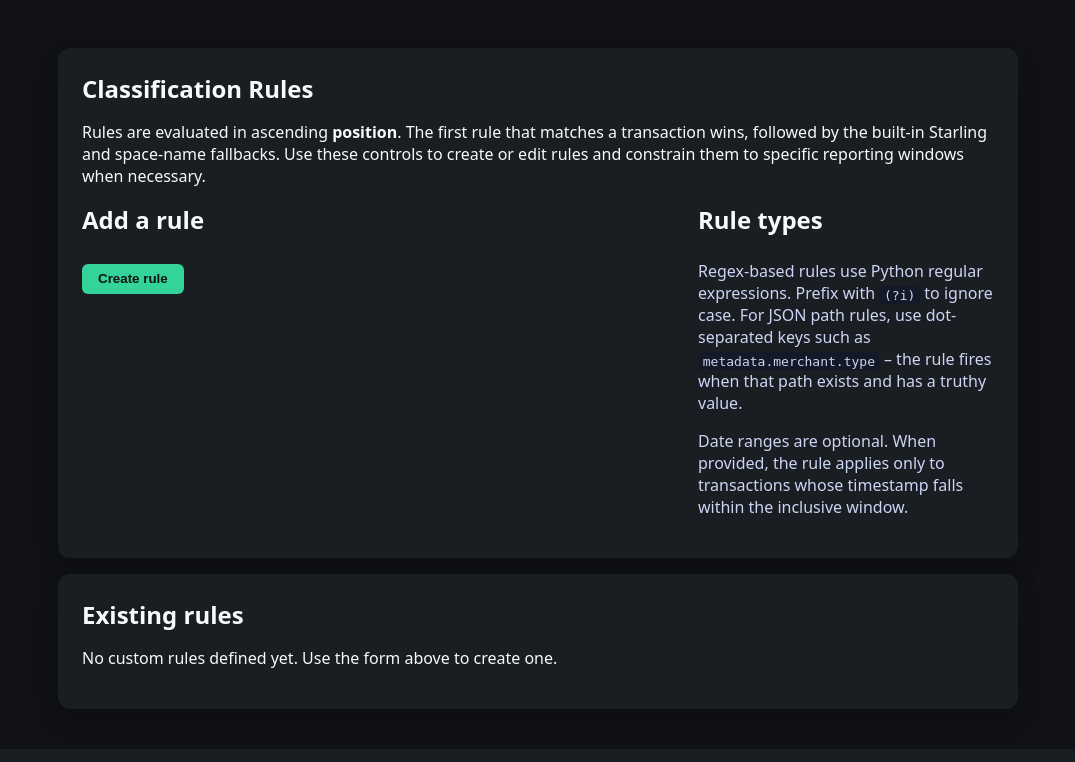
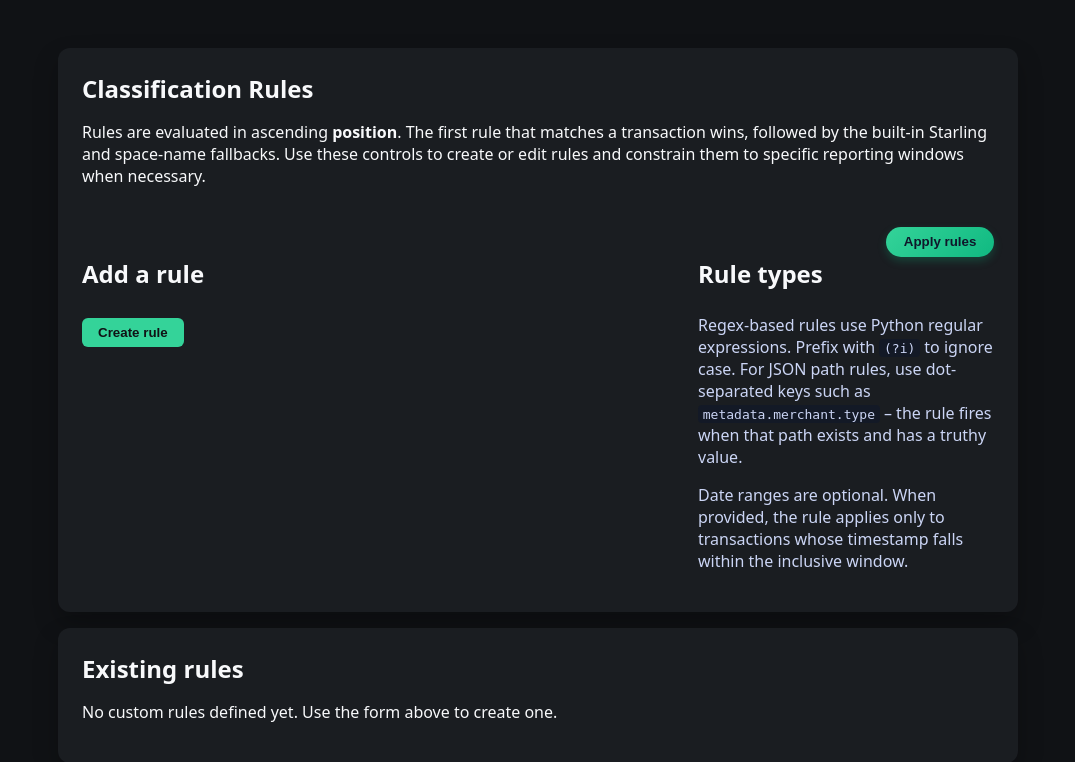
Before and after one commit to sebbacon/starling, a Django app: template templates/spaces/classification_rules.html in a window 1280 px wide. Shown: the part 53-815 px from the top of the page, without its empty margins (102-1177 px from the left). Run offline with Django 5.2, Linux system fonts and the light colour scheme; the template is opened without the code that fills it, so the values that code supplies are empty; some libraries are stand-ins or nearby versions.

Commit message:
Add apply-rules action to rule manager

```diff
--- a/starling_web/spaces/urls.py
+++ b/starling_web/spaces/urls.py
@@ -18,4 +18,5 @@ urlpatterns = [
     path("spending/transactions/", views.spending_transactions, name="spending-transactions"),
     path("spending/transactions/recategorise/", views.recategorise_transactions, name="spending-recategorise"),
     path("rules/", views.manage_classification_rules, name="classification-rules"),
+    path("rules/apply/", views.apply_classification_rules, name="classification-rules-apply"),
 ]
--- a/templates/spaces/classification_rules.html
+++ b/templates/spaces/classification_rules.html
@@ -4,12 +4,20 @@
 
 {% block content %}
   <section class="card rule-card">
+    <div class="rule-card__header">
+      <div>
         <h1>Classification Rules</h1>
         <p>
           Rules are evaluated in ascending <strong>position</strong>. The first rule that matches a transaction wins,
           followed by the built-in Starling and space-name fallbacks. Use these controls to create or edit rules and
           constrain them to specific reporting windows when necessary.
         </p>
+      </div>
+      <form method="post" action="{% url 'spaces:classification-rules-apply' %}" class="apply-form">
+        {% csrf_token %}
+        <button type="submit" class="apply-button" title="Re-run rules over stored transactions">Apply rules</button>
+      </form>
+    </div>
     {% if message %}
       <p class="notice">{{ message }}</p>
     {% endif %}
@@ -122,6 +130,29 @@
       margin: 0.75rem 0 1.5rem;
       color: #d1fae5;
     }
+    .rule-card__header {
+      display: flex;
+      justify-content: space-between;
+      gap: 1.5rem;
+      align-items: flex-start;
+      flex-wrap: wrap;
+    }
+    .apply-form {
+      margin-left: auto;
+    }
+    .apply-button {
+      background: linear-gradient(135deg, #34d399, #10b981);
+      border: none;
+      color: #0f172a;
+      font-weight: 600;
+      padding: 0.45rem 1.1rem;
+      border-radius: 999px;
+      cursor: pointer;
+      box-shadow: 0 4px 8px rgba(16, 185, 129, 0.25);
+    }
+    .apply-button:hover {
+      filter: brightness(1.05);
+    }
     .rule-grid {
       display: grid;
       gap: 1.5rem;
```
Also changed, not shown: starling_web/spaces/views.py (+13 -0 lines), tests/test_rule_management.py (+14 -0 lines). Lines whose indentation alone changed are shown as unchanged.
